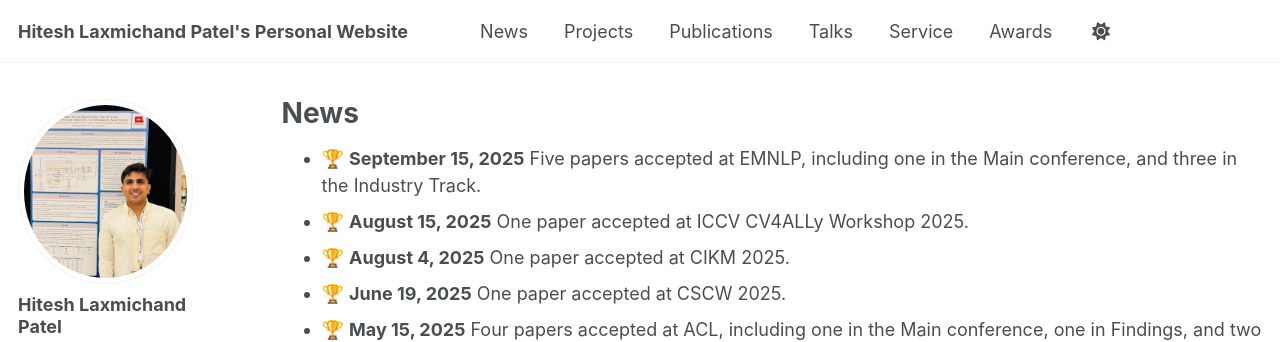
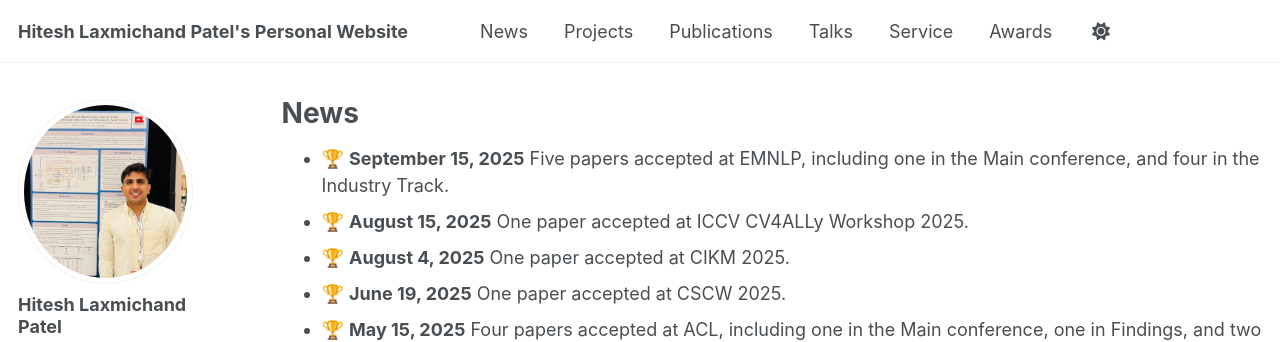
Before and after one commit to HITESHLPATEL/hiteshlpatel.github.io, a Jekyll site: the page built from _pages/news.md, in a window 1280 px wide and 976 px high. Shown: the top 342 px of the window. Built offline with Jekyll 4.4.1, drawn with Linux system fonts in a browser that asks for light colours; some web fonts are replaced.

Commit message:
Update EMNLP paper count in news section

```diff
--- a/_pages/news.md
+++ b/_pages/news.md
@@ -4,7 +4,7 @@ title: "News"
 permalink: /news/
 author_profile: true
 ---
-- 🏆 __September 15, 2025__ Five papers accepted at EMNLP, including one in the Main conference, and three in the Industry Track.
+- 🏆 __September 15, 2025__ Five papers accepted at EMNLP, including one in the Main conference, and four in the Industry Track.
 - 🏆 __August 15, 2025__ One paper accepted at ICCV CV4ALLy Workshop 2025.
 - 🏆 __August 4, 2025__ One paper accepted at CIKM 2025.
 - 🏆 __June 19, 2025__ One paper accepted at CSCW 2025.
```
